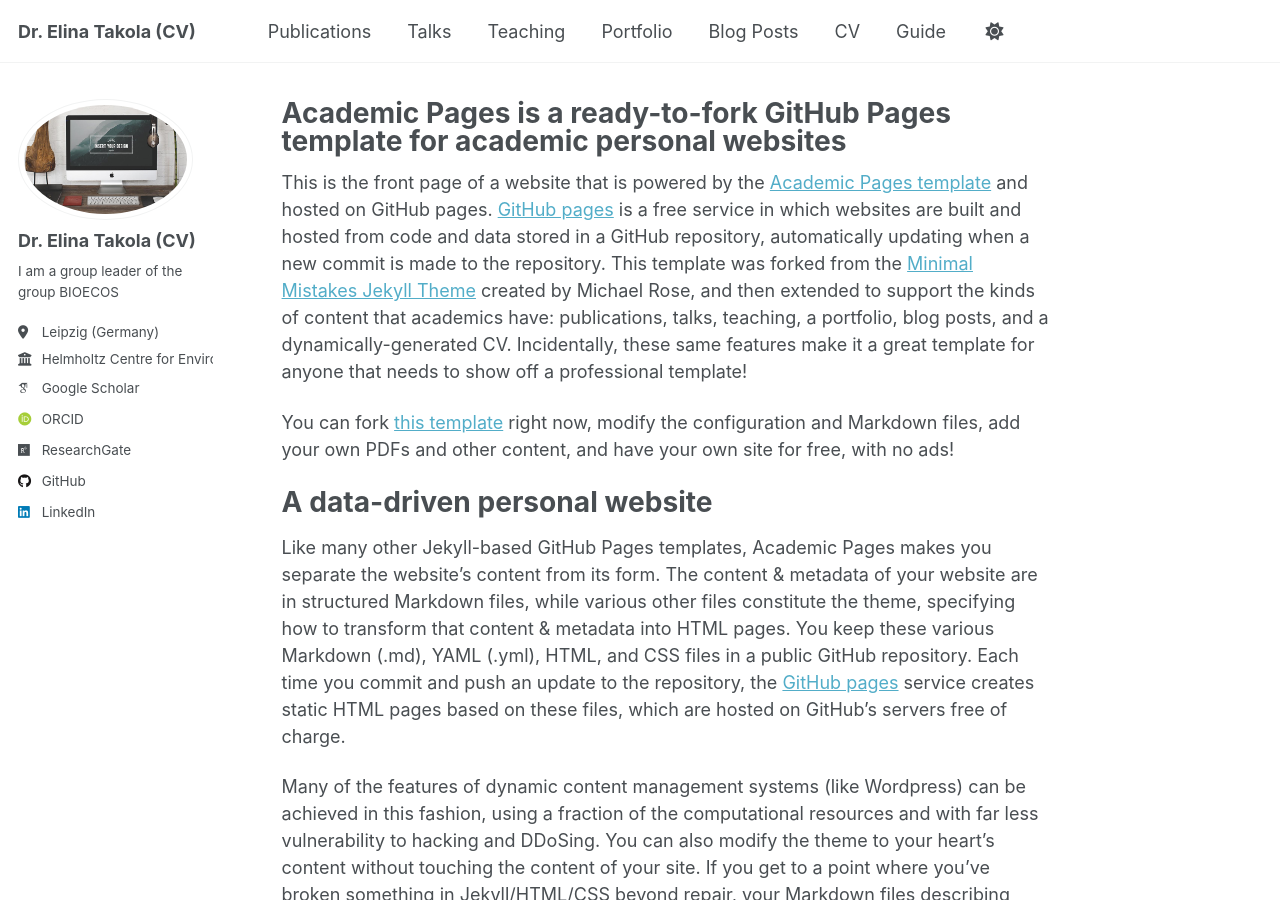
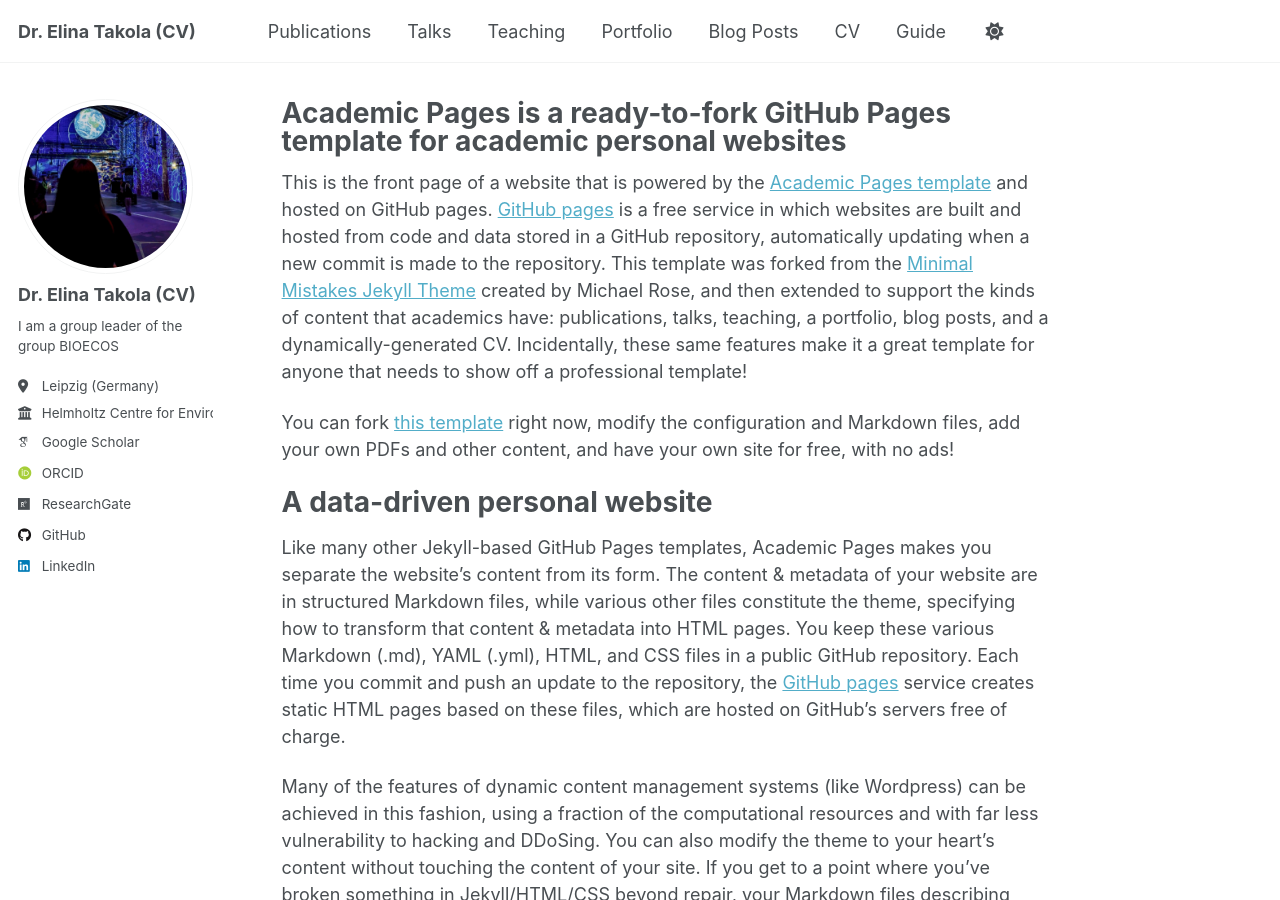
Before and after one commit to ETakola/drelinatakola.github.io, a Jekyll site: the page built from _pages/about.md, in a window 1280 px wide and 900 px high. Built offline with Jekyll 4.4.1, drawn with Linux system fonts in a browser that asks for light colours; some web fonts are replaced; a script that is not in the unit is left out.

Commit message:
Update _config.yml

```diff
--- a/_config.yml
+++ b/_config.yml
@@ -22,7 +22,7 @@ repository               : "academicpages/etakola.github.io"
 #               Additional customization can be done by editing /_includes/author-profile.html
 author:
   # Biographic information
-  avatar           : "foo-bar-identity-th.jpg"
+  avatar           : "1739052634235.jpg"
   name             : "Dr. Elina Takola (CV)"
   pronouns         : # example: "she/her"
   bio              : "I am a group leader of the group BIOECOS"
```
